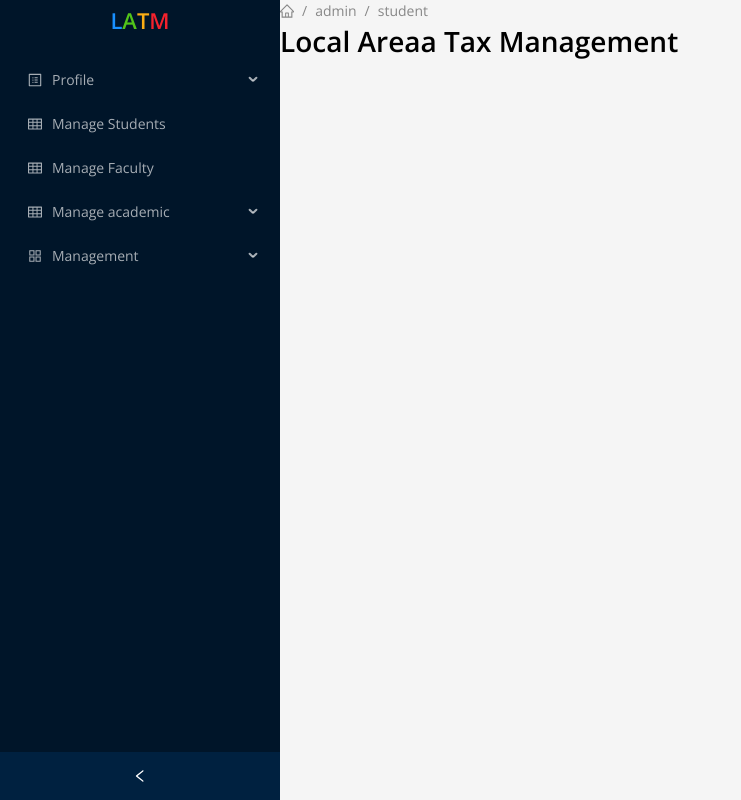
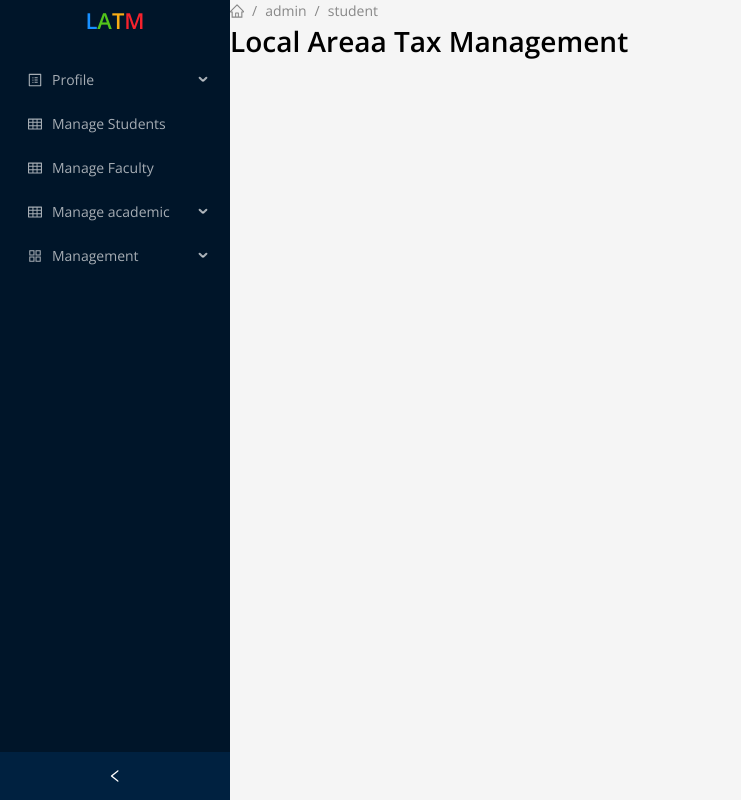
Before and after one commit to f4faysal/local-areaa-tax-management, a Next.js app: page / in a window 1280 px wide. Shown: the whole page, without its empty margins (0-741 px from the left). Built offline with nearby package versions, Linux system fonts and the light colour scheme.

Commit message:
Update Sidebar width to 230

```diff
--- a/src/components/ui/Sidebar.tsx
+++ b/src/components/ui/Sidebar.tsx
@@ -18,7 +18,7 @@ const SideBar = () => {
       collapsible
       collapsed={collapsed}
       onCollapse={(value) => setCollapsed(value)}
-      width={280}
+      width={230}
       className="site-layout"
     >
       <div
```
